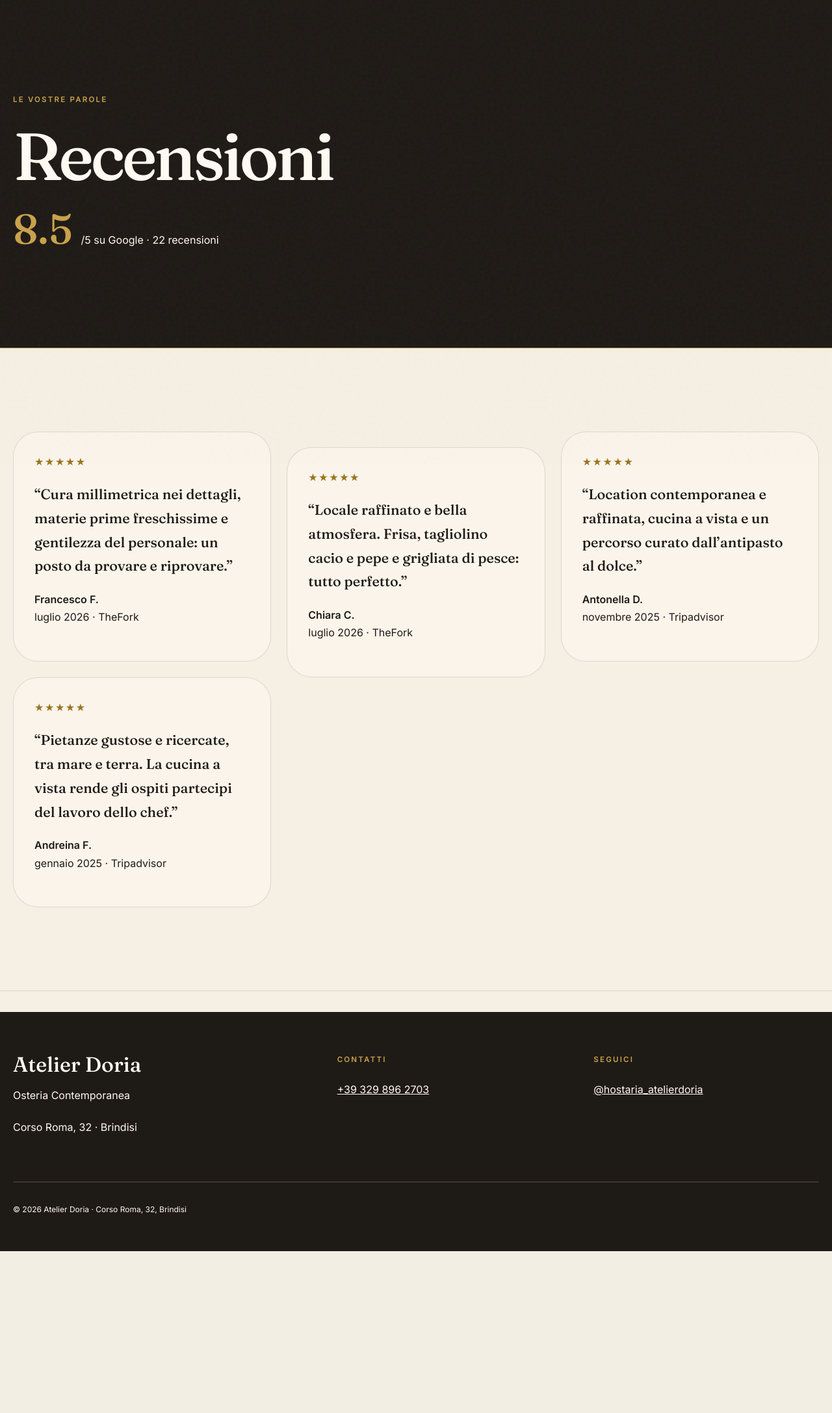
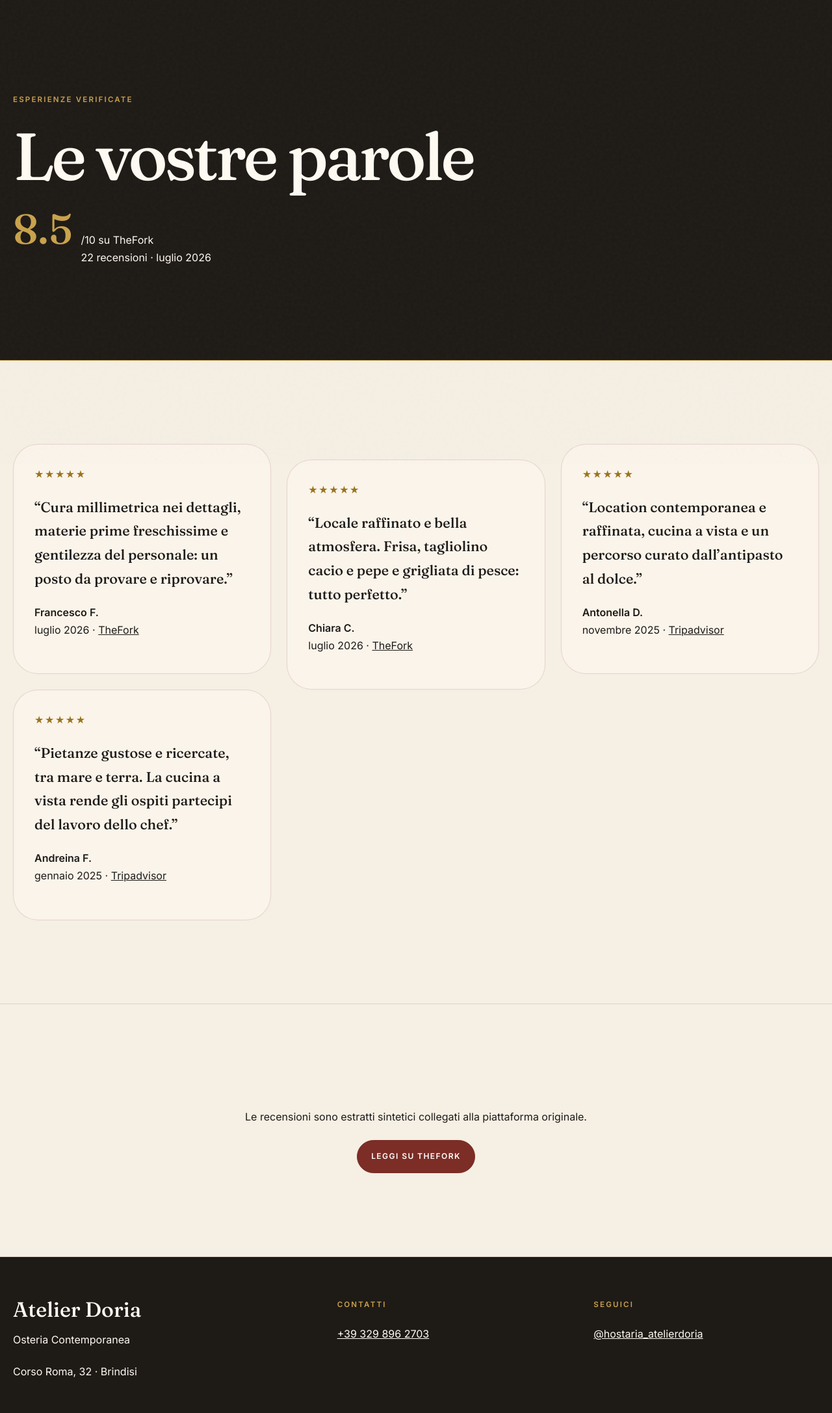
Before and after one commit to Sev3nB/atelierDoria, a Flask app: page /recensioni in a window 1280 px wide. Shown: the part 86-2260 px from the top of the page at 65% size. Before the commit the page ends 2011 px from the top, so only its background shows below. Run offline with Flask 3, Linux system fonts and the light colour scheme.

Commit message:
Expand researched content and editorial experience

```diff
--- a/templates/recensioni.html
+++ b/templates/recensioni.html
@@ -1,2 +1,2 @@
 {% extends "base.html" %}{% block title %}Recensioni | Atelier Doria Brindisi{% endblock %}{% block meta_description %}Leggi le esperienze degli ospiti di Atelier Doria, osteria contemporanea a Brindisi.{% endblock %}
-{% block content %}<header class="page-hero"><p class="eyebrow">Le vostre parole</p><h1>Recensioni</h1>{% if rating and review_count %}<div class="rating" itemscope itemtype="https://schema.org/AggregateRating"><strong itemprop="ratingValue">{{ rating }}</strong><span>/5 su Google · <span itemprop="reviewCount">{{ review_count }}</span> recensioni</span></div>{% else %}<p class="notice">Valutazione media in attesa di verifica.</p>{% endif %}</header><section class="section card-grid">{% for r in reviews %}<article class="review-card"><span class="stars" aria-label="{{ r.rating }} stelle">{{ "★" * r.rating }}</span><blockquote>“{{ r.text }}”</blockquote><p><strong>{{ r.name }}</strong><br>{{ r.date }} · {{ r.source }}</p></article>{% endfor %}</section>{% if review_url %}<section class="center section"><a class="button" href="{{ review_url }}" target="_blank" rel="noopener">Lascia la tua recensione</a></section>{% endif %}{% endblock %}
+{% block content %}<header class="page-hero"><p class="eyebrow">Esperienze verificate</p><h1>Le vostre parole</h1><div class="rating"><strong>{{ rating }}</strong><span>/10 su TheFork<br>{{ review_count }} recensioni · luglio 2026</span></div></header><section class="section card-grid reviews-grid">{% for r in reviews %}<article class="review-card reveal"><span class="stars" aria-label="{{ r.rating }} stelle">{{ "★" * r.rating }}</span><blockquote>“{{ r.text }}”</blockquote><p><strong>{{ r.name }}</strong><br>{{ r.date }} · <a href="{{ r.url }}" target="_blank" rel="noopener">{{ r.source }}</a></p></article>{% endfor %}</section><section class="center section"><p>Le recensioni sono estratti sintetici collegati alla piattaforma originale.</p><a class="button" href="{{ thefork_url }}" target="_blank" rel="noopener">Leggi su TheFork</a></section>{% endblock %}
```
